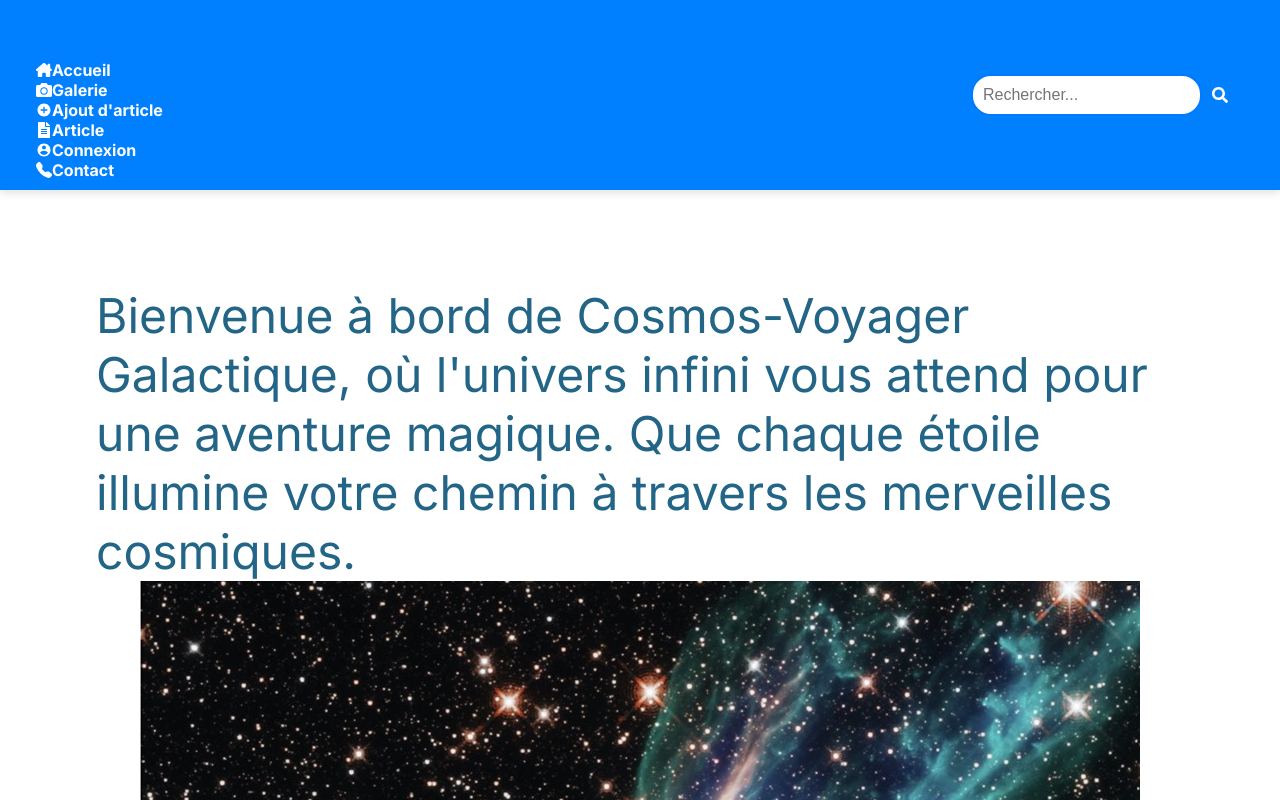
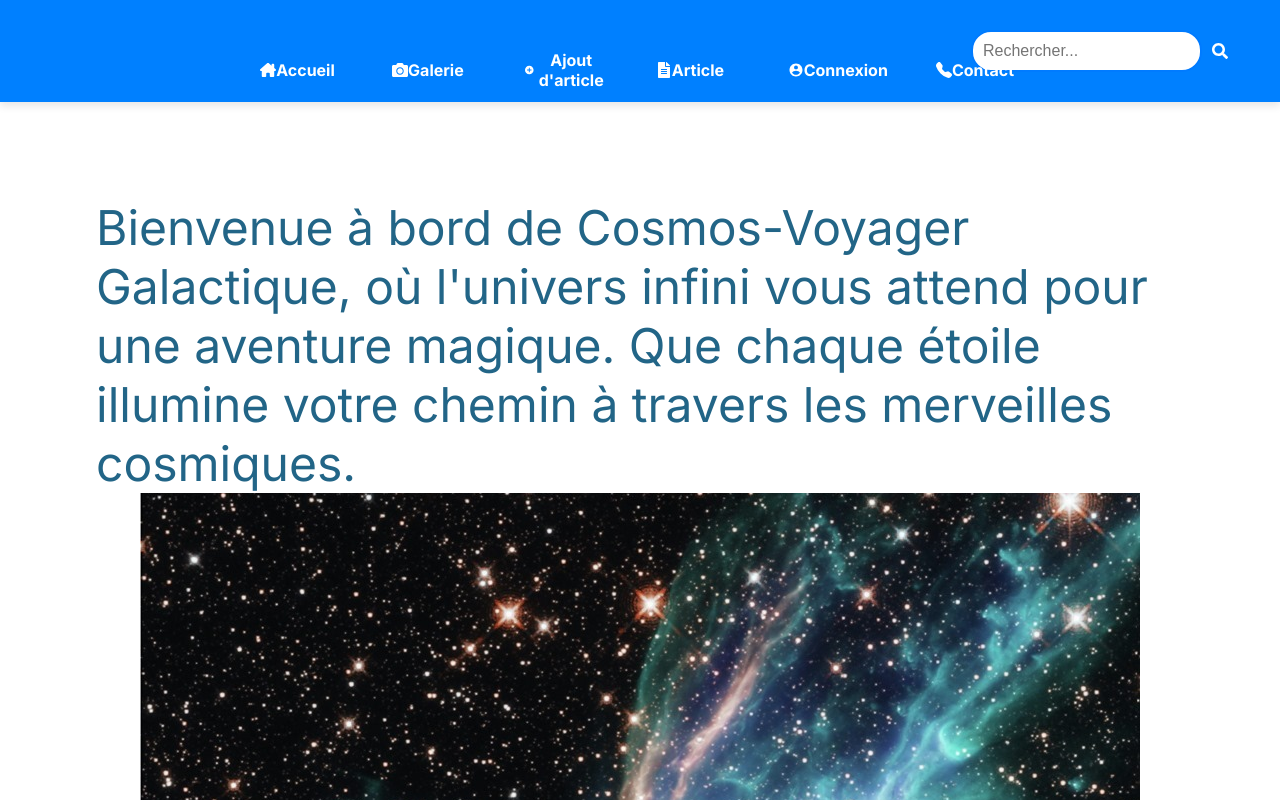
Before and after one commit to Isigod024/Space-explorer, a Next.js app: page / in a window 1280 px wide. Shown: the top 800 px of the page. Built offline with nearby package versions, Linux system fonts and the light colour scheme.

Commit message:
Update NavBar.module.css

```diff
--- a/components/NavBar.module.css
+++ b/components/NavBar.module.css
@@ -32,7 +32,7 @@
     transform: translateX(-100%);
     transition: transform 0.3s ease-in-out;
     display: flex;
-    flex-direction: column;
+    flex-direction: row;
     align-items: flex-start;
     box-shadow: 0 4px 8px rgba(0,0,0,0.1);
     z-index: 1000;
@@ -69,25 +69,34 @@
     color: #007BFF;
 }
 
-/* Styles for larger screens */
 @media (min-width: 768px) {
     .nav {
-        position: relative;
+        position: absolute;
         width: 100%;
         height: auto;
         transform: none;
-        flex-direction: column;
-        justify-content: center;
-        background-color: transparent;
+        flex-direction: row;
+        align-items: center;
+        background-color: transparent;;
         box-shadow: none;
         padding-top: 50px;
+        display: flex;
+        flex-direction: column;
+    }
+
+    .nav ul {
+        display: flex;
+        align-items: center;
+        justify-content: center;
+        gap: 1rem;
+        list-style-type: none;
+        margin: 0;
+        padding: 0;
     }
 
     .toggleButton {
         display: none;
     }
-
-
 
     .navList {
         flex-direction: column;
@@ -108,6 +117,6 @@
 
     .navItem a:hover {
         background-color: transparent;
-        color: #ff0;
+        color: black;
     }
 }
```
